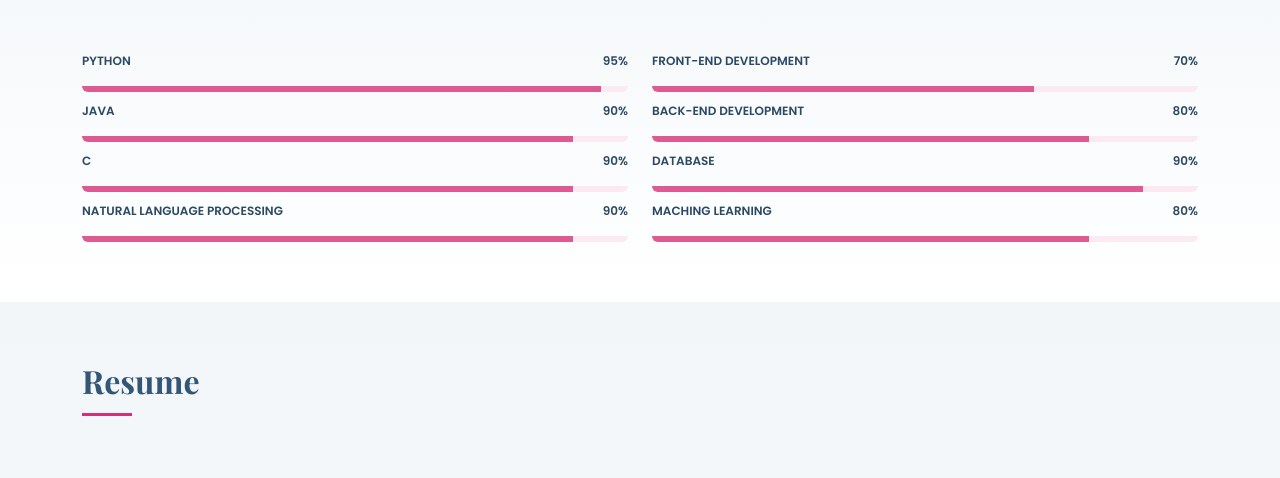
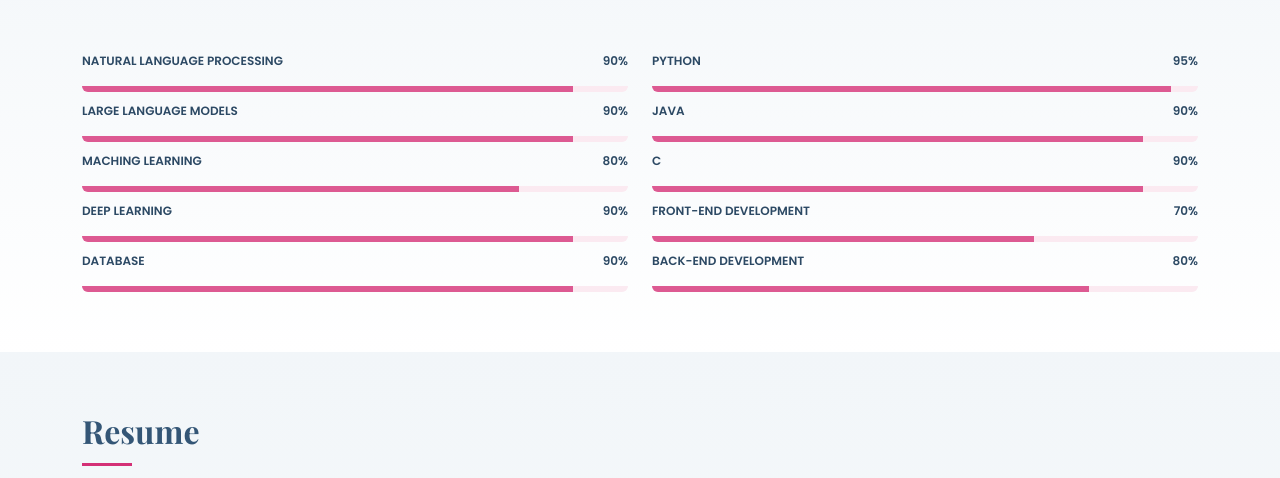
Before and after one commit to Baharkmi/MyWebSite, a plain HTML site: page index.html in a window 1280 px wide. Shown: the part 727-1205 px from the top of the page. Drawn offline with nearby package versions, Linux system fonts and the light colour scheme; a web font is replaced by a local one.

Commit message:
Update index.html

```diff
--- a/index.html
+++ b/index.html
@@ -145,6 +145,45 @@
           <div class="col-lg-6">
 
             <div class="progress">
+              <span class="skill">Natural Language Processing <i class="val">90%</i></span>
+              <div class="progress-bar-wrap">
+                <div class="progress-bar" role="progressbar" aria-valuenow="90" aria-valuemin="0" aria-valuemax="100"></div>
+              </div>
+            </div>
+
+            <div class="progress">
+              <span class="skill">Large Language Models <i class="val">90%</i></span>
+              <div class="progress-bar-wrap">
+                <div class="progress-bar" role="progressbar" aria-valuenow="90" aria-valuemin="0" aria-valuemax="100"></div>
+              </div>
+            </div>
+
+            <div class="progress">
+              <span class="skill">Maching Learning <i class="val">80%</i></span>
+              <div class="progress-bar-wrap">
+                <div class="progress-bar" role="progressbar" aria-valuenow="80" aria-valuemin="0" aria-valuemax="100"></div>
+              </div>
+            </div>
+
+            <div class="progress">
+              <span class="skill">Deep Learning <i class="val">90%</i></span>
+              <div class="progress-bar-wrap">
+                <div class="progress-bar" role="progressbar" aria-valuenow="90" aria-valuemin="0" aria-valuemax="100"></div>
+              </div>
+            </div>
+
+            <div class="progress">
+              <span class="skill">Database <i class="val">90%</i></span>
+              <div class="progress-bar-wrap">
+                <div class="progress-bar" role="progressbar" aria-valuenow="90" aria-valuemin="0" aria-valuemax="100"></div>
+              </div>
+            </div>
+
+          </div>
+
+          <div class="col-lg-6">
+
+            <div class="progress">
               <span class="skill">python <i class="val">95%</i></span>
               <div class="progress-bar-wrap">
                 <div class="progress-bar" role="progressbar" aria-valuenow="95" aria-valuemin="0" aria-valuemax="100"></div>
@@ -166,17 +205,6 @@
             </div>
 
             <div class="progress">
-              <span class="skill">Natural Language Processing <i class="val">90%</i></span>
-              <div class="progress-bar-wrap">
-                <div class="progress-bar" role="progressbar" aria-valuenow="90" aria-valuemin="0" aria-valuemax="100"></div>
-              </div>
-            </div>
-
-          </div>
-
-          <div class="col-lg-6">
-
-            <div class="progress">
               <span class="skill">Front-End Development <i class="val">70%</i></span>
               <div class="progress-bar-wrap">
                 <div class="progress-bar" role="progressbar" aria-valuenow="70" aria-valuemin="0" aria-valuemax="100"></div>
@@ -185,20 +213,6 @@
 
             <div class="progress">
               <span class="skill">Back-End Development <i class="val">80%</i></span>
-              <div class="progress-bar-wrap">
-                <div class="progress-bar" role="progressbar" aria-valuenow="80" aria-valuemin="0" aria-valuemax="100"></div>
-              </div>
-            </div>
-
-            <div class="progress">
-              <span class="skill">Database <i class="val">90%</i></span>
-              <div class="progress-bar-wrap">
-                <div class="progress-bar" role="progressbar" aria-valuenow="90" aria-valuemin="0" aria-valuemax="100"></div>
-              </div>
-            </div>
-
-            <div class="progress">
-              <span class="skill">Maching Learning <i class="val">80%</i></span>
               <div class="progress-bar-wrap">
                 <div class="progress-bar" role="progressbar" aria-valuenow="80" aria-valuemin="0" aria-valuemax="100"></div>
               </div>
```
